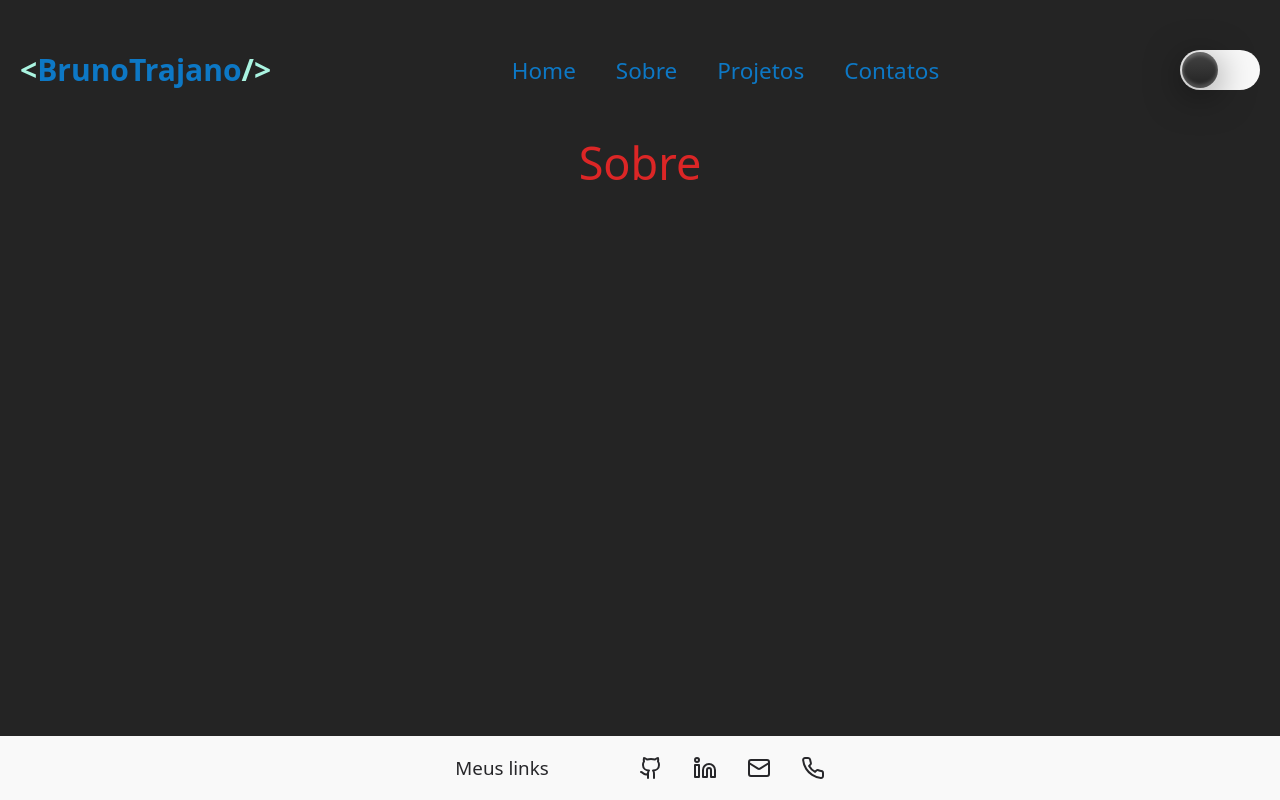
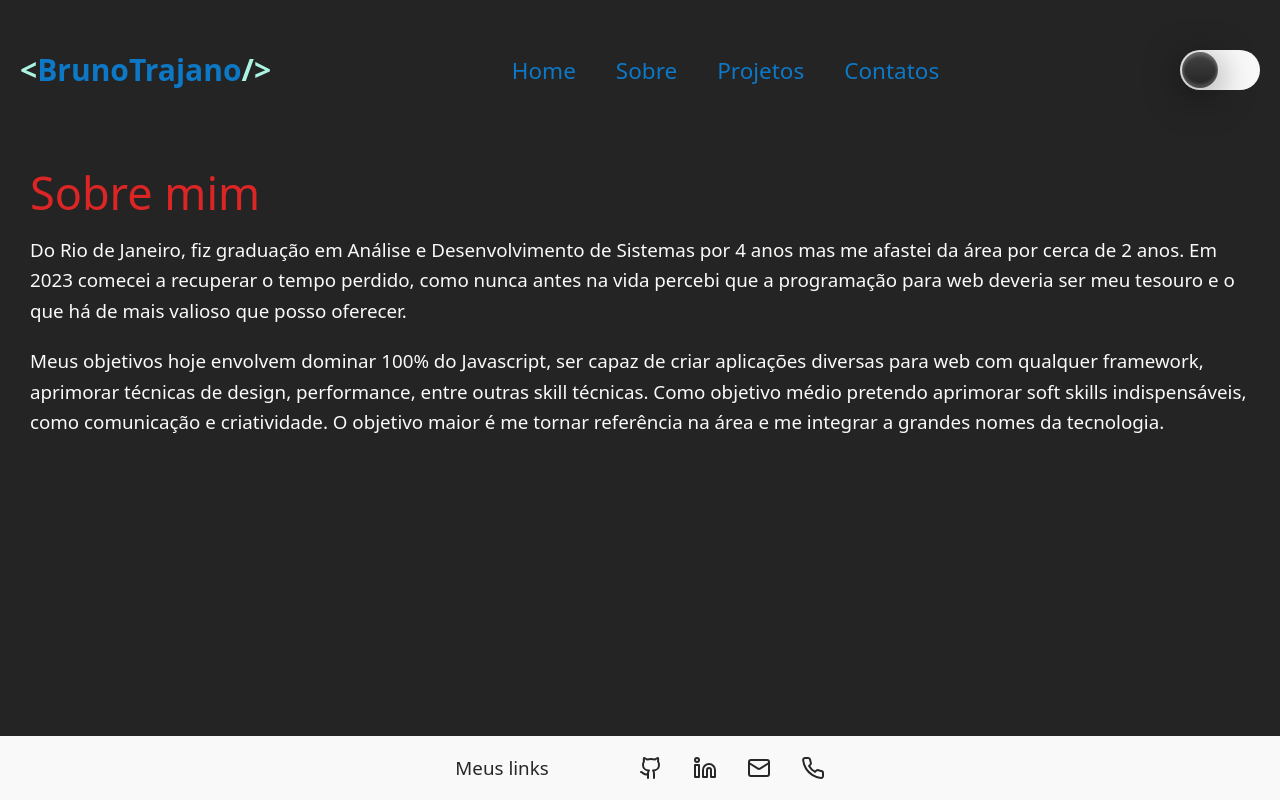
Before and after one commit to Brun0-Link/portfolio, a React (Vite) app: page /sobre-mim in a window 1280 px wide. Built offline with nearby package versions, Linux system fonts and the light colour scheme.

Commit message:
:sparkles: feat: início da seção 'sobre mim'

```diff
--- a/src/components/Sections/AboutSection.jsx
+++ b/src/components/Sections/AboutSection.jsx
@@ -1,7 +1,11 @@
 export function AboutSection() {
   return (
-    <section id="about" className='text-center'>
-      <h1 className='text-7xl text-red-600'>Sobre</h1>
+    <section id="about" className='h-[75%] p-12'>
+      <h1 className='text-7xl text-red-600'>Sobre mim</h1>
+      <article className="pt-8 text-3xl leading-relaxed">
+        <p className="mb-8">Do Rio de Janeiro, fiz graduação em Análise e Desenvolvimento de Sistemas por 4 anos mas me afastei da área por cerca de 2 anos. Em 2023 comecei a recuperar o tempo perdido, como nunca antes na vida percebi que a programação para web deveria ser meu tesouro e o que há de mais valioso que posso oferecer.</p>
+        <p>Meus objetivos hoje envolvem dominar 100% do Javascript, ser capaz de criar aplicações diversas para web com qualquer framework, aprimorar técnicas de design, performance, entre outras skill técnicas. Como objetivo médio pretendo aprimorar soft skills indispensáveis, como comunicação e criatividade. O objetivo maior é me tornar referência na área e me integrar a grandes nomes da tecnologia.</p>
+      </article>
     </section>
   )
 }
```
